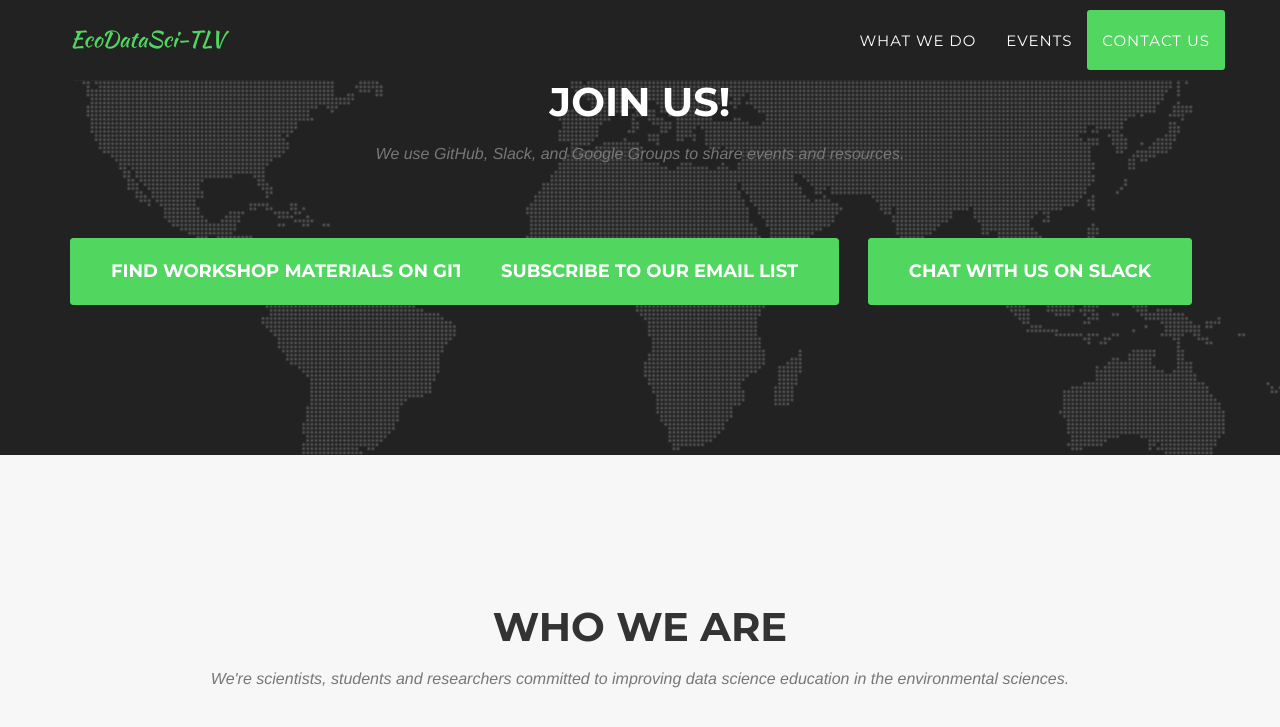
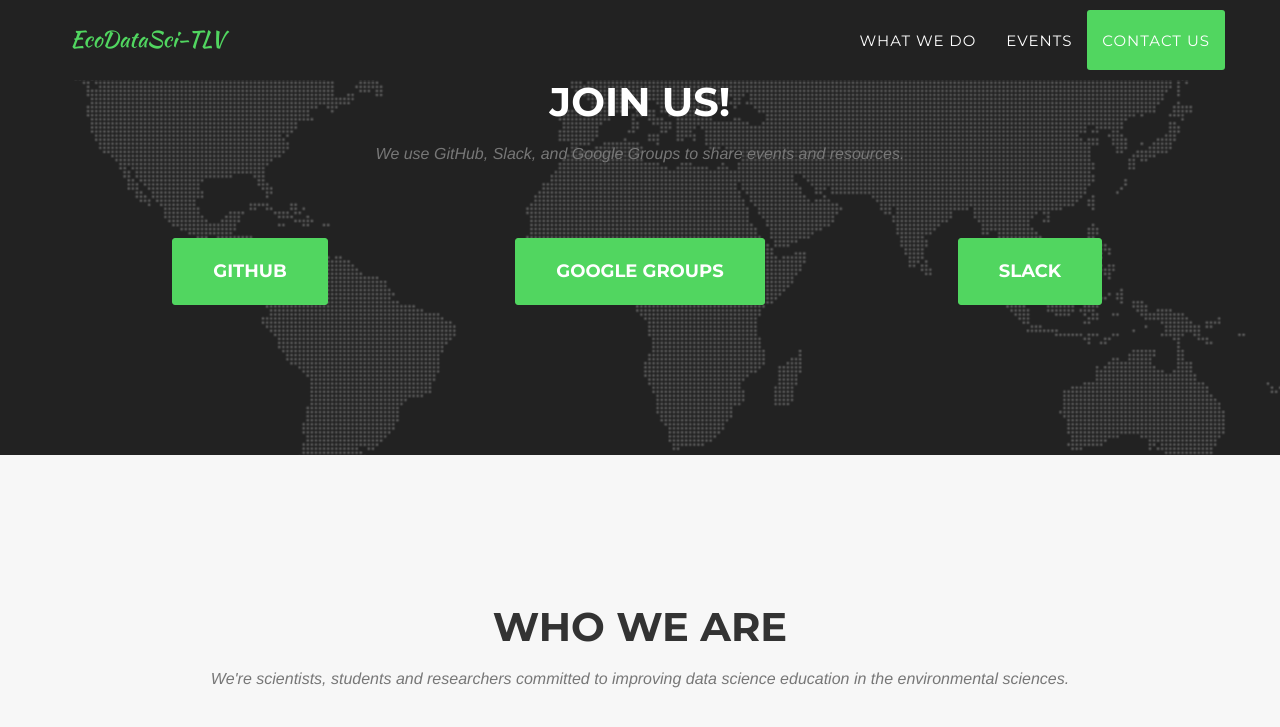
Before and after one commit to ecodatasci-tlv/website, a Jekyll site: the page built from index.html, in a window 1280 px wide and 900 px high, scrolled down 3051 px, cut to the strip 0-759 px from the top of the window. Shown: the top 727 px of the strip. Built offline with Jekyll 4.4.1, drawn with Linux system fonts in a browser that asks for light colours; some web fonts are replaced.

Commit message:
Update contact.html

```diff
--- a/_includes/contact.html
+++ b/_includes/contact.html
@@ -8,15 +8,15 @@
             </div>
             <div class="row">
                   <div class="col-lg-4 text-center">
-                     <a href={{site.github_account}} class="btn btn-xl">Find workshop materials on GitHub</a>
+                     <a href={{site.github_account}} class="btn btn-xl">GitHub</a>
                   </div>
 
                   <div class="col-lg-4 text-center">
-                      <a href={{site.list_serv}} class="btn btn-xl">Subscribe to our email list</a>
+                      <a href={{site.list_serv}} class="btn btn-xl">Google Groups</a>
                   </div>
 
                   <div class="col-lg-4 text-center">
-                      <a href={{site.slack_workspace}} class="btn btn-xl">Chat with us on Slack</a>
+                      <a href={{site.slack_workspace}} class="btn btn-xl">Slack</a>
                   </div>
             </div>
         </div>
```
